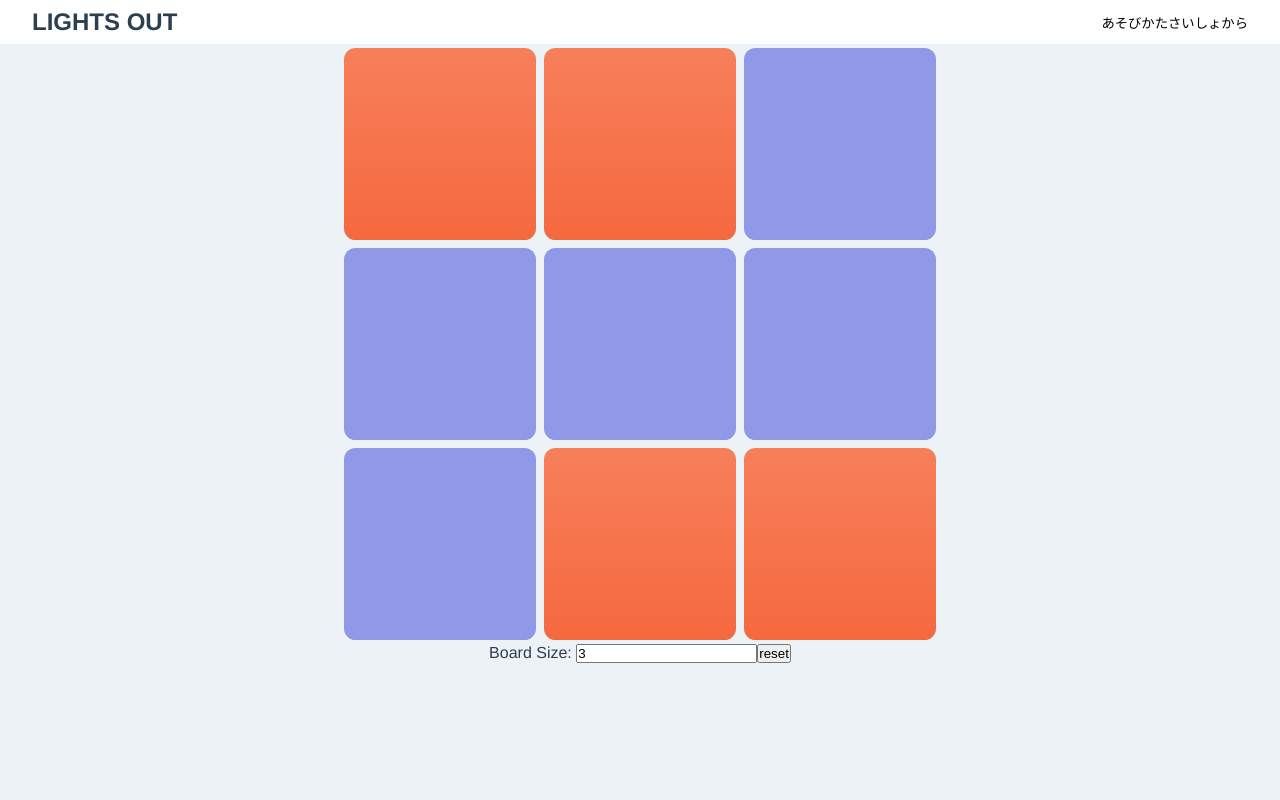
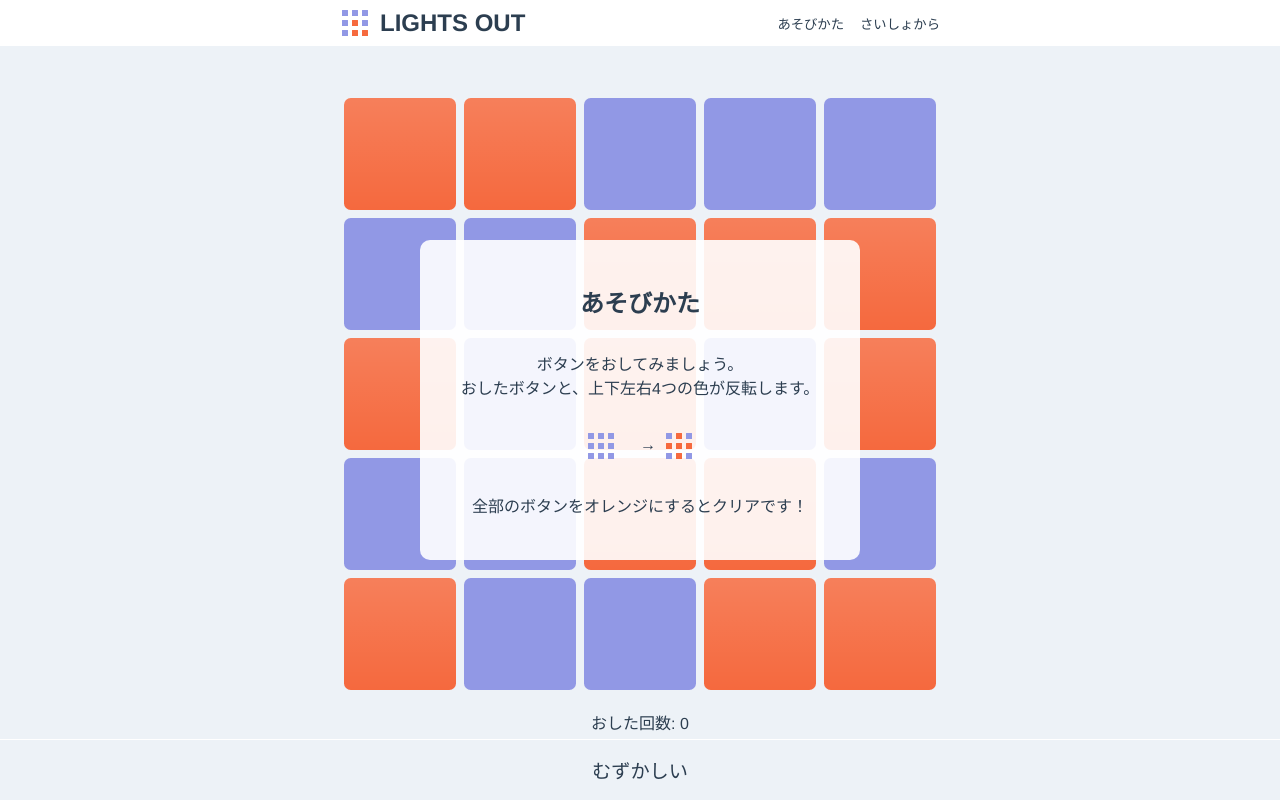
Before and after one commit to masakitm/lightsout-vue3.0-ts, a Vue app: page / in a window 1280 px wide. Both pictures are taken after a click on the button "あそびかた". Built offline with nearby package versions, Linux system fonts and the light colour scheme.

Commit message:
3rd commit

```diff
--- a/src/App.vue
+++ b/src/App.vue
@@ -23,11 +23,18 @@ export default defineComponent({
   --gray: #EDF2F7;
   --white: #FFF;
   --text: #2c3e50;
+
+  --width: 75vh;
+  --radius: 6%;
+
+  --modalWidth: 55vh;
+  --modalHeight: 40vh;
 }
 
 html, body {
   height: 100%;
   background: var(--gray);
+  color: var(--text);
 }
 
 #app {
@@ -43,4 +50,17 @@ html, body {
   padding: 0;
   box-sizing: border-box;
 }
+
+button {
+  background: none;
+  border: none;
+  padding: 0;
+  margin: 0;
+  color: var(--text);
+  cursor: pointer;
+}
+
+button:not(:first-child) {
+	margin-left: 1rem;
+}
 </style>
--- a/src/components/Cell.vue
+++ b/src/components/Cell.vue
@@ -1,7 +1,7 @@
 <template>
   <button
     class="cell"
-    :class="`${isActive} ${allChecked}`"
+    :class="`${status  } ${allChecked}`"
     :style="
       `width: calc(100% / ${size}); height: 100%);`
     "
@@ -13,7 +13,7 @@
 import { defineComponent, computed } from 'vue'
 
 type Props = {
-  isActive: boolean,
+  status  : boolean,
   allChecked: boolean,
   size: number
 }
@@ -24,7 +24,7 @@ export default defineComponent({
       type: Function,
       default: () => {}
     },
-    isActive: {
+    status  : {
       type: Boolean,
       default: false
     },
@@ -39,11 +39,11 @@ export default defineComponent({
   },
 
   setup: (props: Props) => {
-    const isActive = computed(() => props.isActive ? 'is-active' : '')
+    const status   = computed(() => props.status   ? 'truthy' : '')
     const allChecked = computed(() => props.allChecked ? 'all-checked' : '')
 
     return {
-      isActive,
+      status  ,
       allChecked,
       size: props.size
     }
@@ -52,27 +52,20 @@ export default defineComponent({
 </script>
 
 <style scoped>
-button {
-  background: none;
-  border: none;
-  padding: 0;
-  margin: 0;
-}
-
 .cell {
   position: relative;
   background: var(--blue);
-  border-radius: 6%;
+  border-radius: var(--radius);
   margin: 4px;
+  transition-timing-function: ease-out;
   transition-duration: 0.15s;
-  cursor: pointer;
 }
 
-.is-active {
+.truthy {
   background: var(--orange);
 }
 
-.is-active:after {
+.truthy:after {
   content: "";
   position: absolute;
   width: 100%;
--- a/src/components/Header.vue
+++ b/src/components/Header.vue
@@ -1,19 +1,34 @@
 <template>
   <div class="header">
-    <h1>LIGHTS OUT</h1>
-    <div>
-      <button>あそびかた</button>
-      <button @click="reset">さいしょから</button>
-    </div>
+		<div class="inner">
+			<h1>
+				<Icon />
+				<span class="title">LIGHTS OUT</span>
+			</h1>
+
+			<div>
+				<button @click="showModal">あそびかた</button>
+				<button @click="reset">さいしょから</button>
+			</div>
+		</div>
   </div>
 </template>
 
 <script lang="ts">
 import { defineComponent } from 'vue'
 
+import Icon from './Icon.vue';
+
 export default defineComponent({
   name: 'Header',
+  components: {
+    Icon
+  },
   props: {
+		showModal: {
+			type: Function,
+			default: () => {}
+		},
     reset: {
       type: Function,
       default: () => {}
@@ -29,21 +44,25 @@ export default defineComponent({
 
 <style scoped>
 .header {
+  padding: 0.5rem;
+  background: var(--white);
+}
+
+.inner {
   display: flex;
   justify-content: space-between;
   align-items: center;
-  padding: 0.5rem 2rem;
-  background: var(--white);
+	max-width: var(--width);
+	margin: auto;
 }
 
 h1 {
+	display: flex;
+	align-items: center;
   font-size: 1.5rem;
 }
 
-button {
-  background: none;
-  border: none;
-  padding: 0;
-  margin: 0;
+.title {
+	margin-left: 10px;
 }
 </style>
--- /dev/null
+++ b/src/components/Icon.vue
@@ -0,0 +1,42 @@
+<template>
+	<div class="icon">
+		<div
+			v-for="item in 9"
+			:key="`icon_cell-${item}`"
+			class="cell"
+			:class="coloredCells.includes(item) && 'colored'"
+		></div>
+	</div>
+</template>
+
+<script>
+import { defineComponent } from 'vue'
+
+export default defineComponent({
+	props: {
+		coloredCells: {
+			type: Array,
+			default: [5,8,9]
+		}
+	}
+})
+</script>
+
+<style scoped>
+.icon {
+  display: grid;
+  grid-template-columns: 10px 10px 10px;
+}
+
+.cell {
+	width: 6px;
+	height: 6px;
+	margin: 2px;
+	border-radius: var(--radius);
+  background: var(--blue);
+}
+
+.colored {
+  background: var(--orange);
+}
+</style>
--- a/src/components/LightsOut.vue
+++ b/src/components/LightsOut.vue
@@ -1,9 +1,12 @@
 <template>
   <Header
     :reset="init"
+    :showModal="toggleModal"
   />
 
-  <div class="board">
+  <div
+    class="board"
+  >
     <div
       class="row"
       v-for="(row, yIndex) in board"
@@ -15,58 +18,62 @@
         :key="cell.id"
         :click="() => update(yIndex, xIndex)"
         :size="size"
-        :isActive="cell.status"
+        :status  ="cell.status"
       />
     </div>
   </div>
 
-  <div>
-    Board Size:
-    <input
-      type="number"
-      :value="size"
-      @input="e => updateSize(e.target.value)"
-    >
-
-    <button @click="init">reset</button>
+  <div class="steps">
+    おした回数: {{ steps }}
   </div>
 
-  <div class="modal">
-    <h2>あそびかた</h2>
-    <p>
-      ボタンをおすと、上下中左右5つのボタンの色が反転します<br>
-      全部の色を白くできたらクリア！
-    </p>
+  <div class="buttons">
+    <button class="button" v-if="size === 3" @click="() => updateSize(5)">かんたん</button>
+    <button class="button" v-if="size === 5" @click="() => updateSize(8)">むずかしい</button>
+    <button class="button" v-if="size === 8" @click="() => updateSize(3)">激ムズ</button>
   </div>
+
+  <Modal
+    :show="showModal"
+    :click="toggleModal"
+  />
 </template>
 
 <script lang="ts">
 import { defineComponent, onMounted } from 'vue'
 import { useLightsOut } from '../hooks/useLightsOut'
+import { useModal } from '../hooks/useModal'
 
 import Cell from './Cell.vue'
 import Header from './Header.vue'
+import Modal from './Modal.vue'
 
 export default defineComponent({
   name: 'LightsOut',
 
   components: {
     Header,
-    Cell
+    Cell,
+    Modal
   },
 
   setup: () => {
-    const { board, size, update, init, allChecked, updateSize } = useLightsOut()
+    const { board, size, steps, update, init, allChecked, updateSize } = useLightsOut()
+    const { showModal, toggleModal } = useModal()
 
     onMounted(() => init())
 
     return {
       board,
       size,
+      steps,
       update,
       updateSize,
       init,
-      allChecked
+      allChecked,
+
+      showModal,
+      toggleModal
     }
   }
 })
@@ -74,9 +81,9 @@ export default defineComponent({
 
 <style scoped>
 .board {
-  width: 75vh;
-  height: 75vh;
-  margin: auto;
+  width: var(--width);
+  height: var(--width);
+  margin: 3rem auto 0;
 }
 
 .row {
@@ -84,7 +91,22 @@ export default defineComponent({
   justify-content: center;
 }
 
-.modal {
-  display: none;
+.buttons {
+  position: absolute;
+  width: 100%;
+  bottom: 0;
+  left: 0;
+
+  margin-top: 1rem;
+  padding: 1rem;
+  border-top: 1px solid var(--white);
+}
+
+.button {
+  font-size: 1.2rem;
+}
+
+.steps {
+  margin-top: 1rem;
 }
 </style>
--- /dev/null
+++ b/src/components/Modal.vue
@@ -0,0 +1,132 @@
+<template>
+<div
+	class="modal"
+	@click="click"
+	:style="`display: ${show  ? 'block' : 'none'};`"
+>
+	<div class="inner">
+		<div>
+			<h2>あそびかた</h2>
+			<p>
+				ボタンをおしてみましょう。<br>
+				おしたボタンと、上下左右4つの色が反転します。
+			</p>
+
+			<p class="figure">
+				<Icon
+					:coloredCells="[]"
+				/>
+				　→
+				<Icon
+					:coloredCells="[2,4,5,6,8]"
+				/>
+			</p>
+
+			<p>全部のボタンをオレンジにするとクリアです！</p>
+		</div>
+	</div>
+</div>
+</template>
+
+<script>
+import { defineComponent } from 'vue'
+import Icon from './Icon.vue'
+
+export default defineComponent({
+	props: {
+		show: {
+			type: Boolean,
+			default: false
+		},
+		click: {
+			type: Function,
+			default: () => {}
+		}
+	},
+	components: {
+		Icon
+	}
+})
+</script>
+
+<style scoped>
+.modal {
+	position: fixed;
+	top: 50%;
+	left: 50%;
+	transform: translate(-50%, -50%);
+
+	display: flex;
+	align-items: center;
+	justify-content: center;
+
+	width: 55vh;
+	height: 40vh;
+
+	border-radius: 10px;
+	background: rgba(255, 255, 255, 0.9);
+
+	overflow: hidden;
+	cursor: pointer;
+
+	animation-name: sizeScale;
+	animation-duration: 1s;
+}
+
+@keyframes sizeScale {
+	0% {
+		width:0px;
+		height: 0px;
+	}
+
+	1% {
+		height: 2px;
+		width: 0px;
+	}
+
+	50% {
+		width: var(--modalWidth);
+		height: 2px;
+	}
+
+	100% {
+		height: var(--modalHeight);
+	}
+}
+
+.inner {
+	display: flex;
+	justify-content: center;
+	align-items: center;
+	width: 100%;
+	height: 100%;
+
+	opacity: 1;
+	animation-name: fadeIn;
+	animation-duration: 1.2s;
+	padding: 2rem;
+}
+
+@keyframes fadeIn {
+	0% {
+		opacity: 0;
+	}
+
+	80% {
+		opacity: 0;
+	}
+
+	100% {
+		opacity: 1;
+	}
+}
+
+p {
+	margin-top: 2rem;
+}
+
+.figure {
+	display: flex;
+	justify-content: center;
+}
+</style>
--- a/src/hooks/useLightsOut.ts
+++ b/src/hooks/useLightsOut.ts
@@ -6,13 +6,15 @@ type Row = [] | Cell[]
 type Board = [] | Row[]
 type State = {
   board: Board,
-  size: number
+  size: number,
+	steps: number
 }
 
 export function useLightsOut () {
   const state: State = reactive({
     board: [],
-    size: 3
+    size: 5,
+    steps: 0
   })
 
   const allChecked = computed(() => state.board.flat().every((cell: Cell) => cell.status === true))
@@ -47,6 +49,7 @@ export function useLightsOut () {
 
   const init = () => {
     state.board = createBoard()
+    state.steps = 0
   }
 
   const update = (yi: number, xi: number) => {
@@ -67,6 +70,8 @@ export function useLightsOut () {
     if (state.board[yi][xi + 1]) {
       state.board[yi][xi + 1].status = !state.board[yi][xi + 1].status
     }
+
+    state.steps++
   }
 
   const updateSize = (size: number) => {
@@ -76,9 +81,9 @@ export function useLightsOut () {
 
   return {
     ...toRefs(state),
+    allChecked,
     init,
     update,
-    allChecked,
     updateSize
   }
 }
--- /dev/null
+++ b/src/hooks/useModal.ts
@@ -0,0 +1,12 @@
+import { ref } from 'vue'
+
+export function useModal () {
+	const showModal = ref(false)
+
+	const toggleModal = () => showModal.value = !showModal.value
+
+	return {
+		showModal,
+		toggleModal
+	}
+}
```
